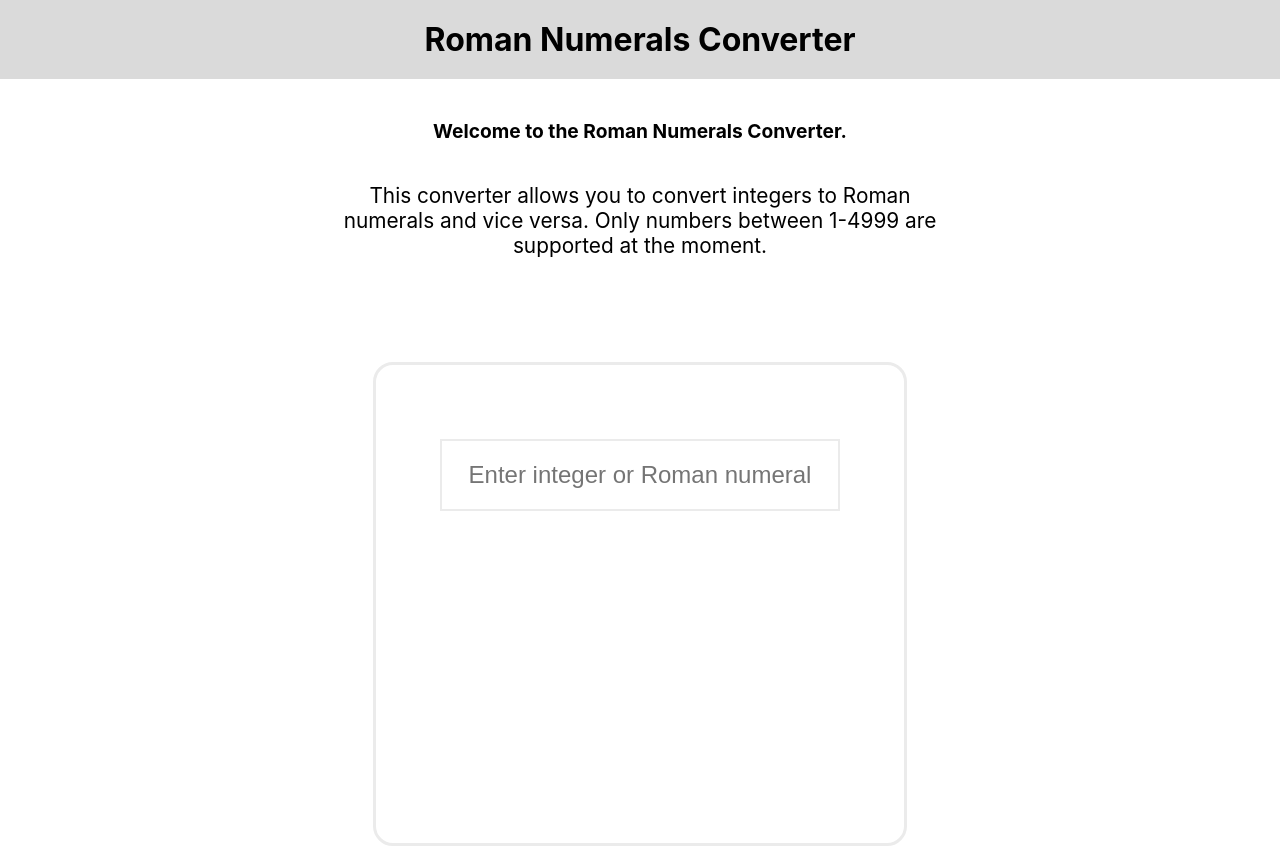
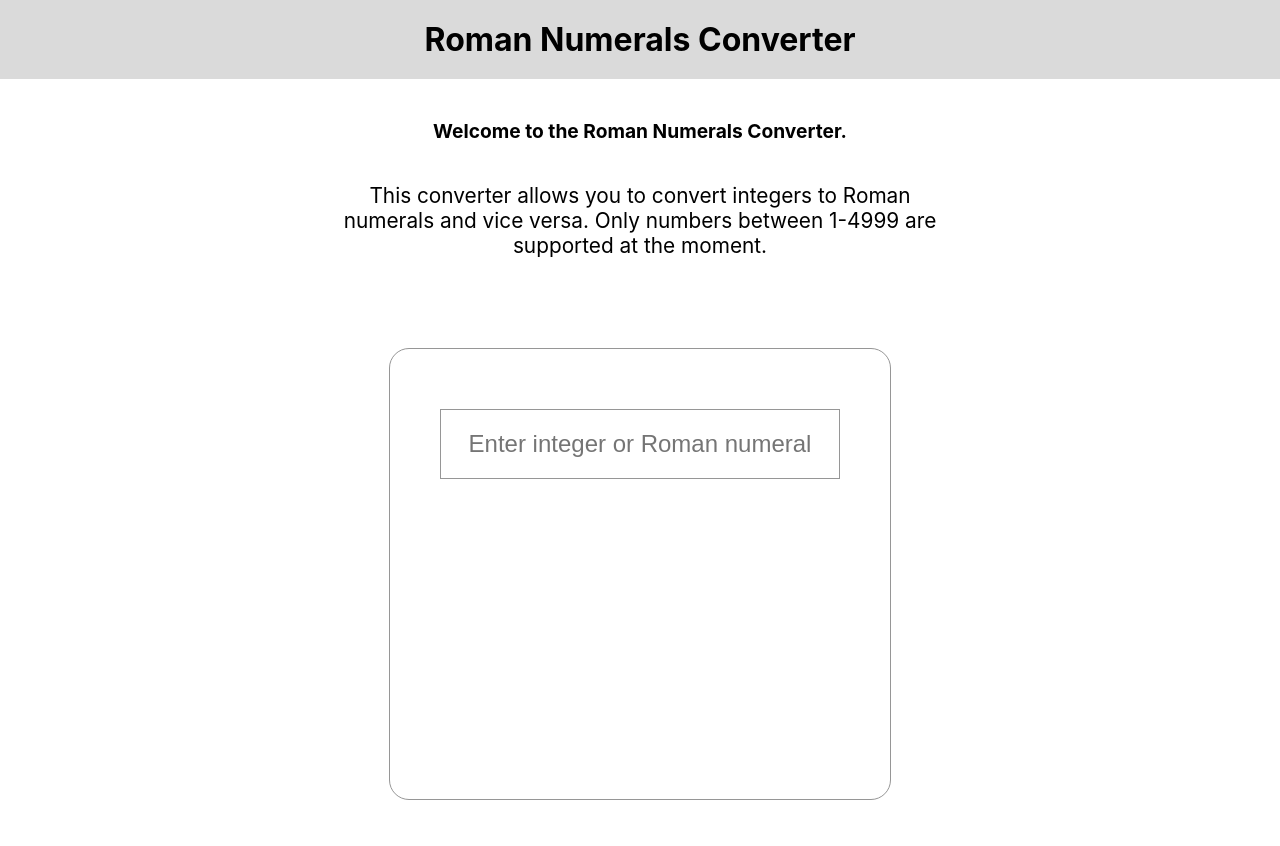
Before and after one commit to walen007/optiopay-coding-challenge, a React (Create React App) app: page / in a window 1280 px wide. After the commit the page ends 800 px from the top, so only its background shows below. Built offline with nearby package versions, Linux system fonts and the light colour scheme.

Commit message:
Update widget styles

```diff
--- a/src/components/organisms/RomanNumeralsConverter/styles.css
+++ b/src/components/organisms/RomanNumeralsConverter/styles.css
@@ -4,10 +4,10 @@ div.converter {
   flex-direction: column;
   width: 400px;
   height: 350px;
-  padding: 5%;
-  margin-top: 5%;
+  padding: 50px;
+  margin-top: 50px;
   border-radius: 20px;
-  border: 3px solid #ebebeb;
+  border: 1px solid #969696;
 }
 
 div.converter > input,
@@ -19,7 +19,7 @@ div.converter > div {
 }
 
 div.converter > input {
-  border: 2px solid #ebebeb;
+  border: 1px solid #969696;
 }
 
 div.converter > div {
```
